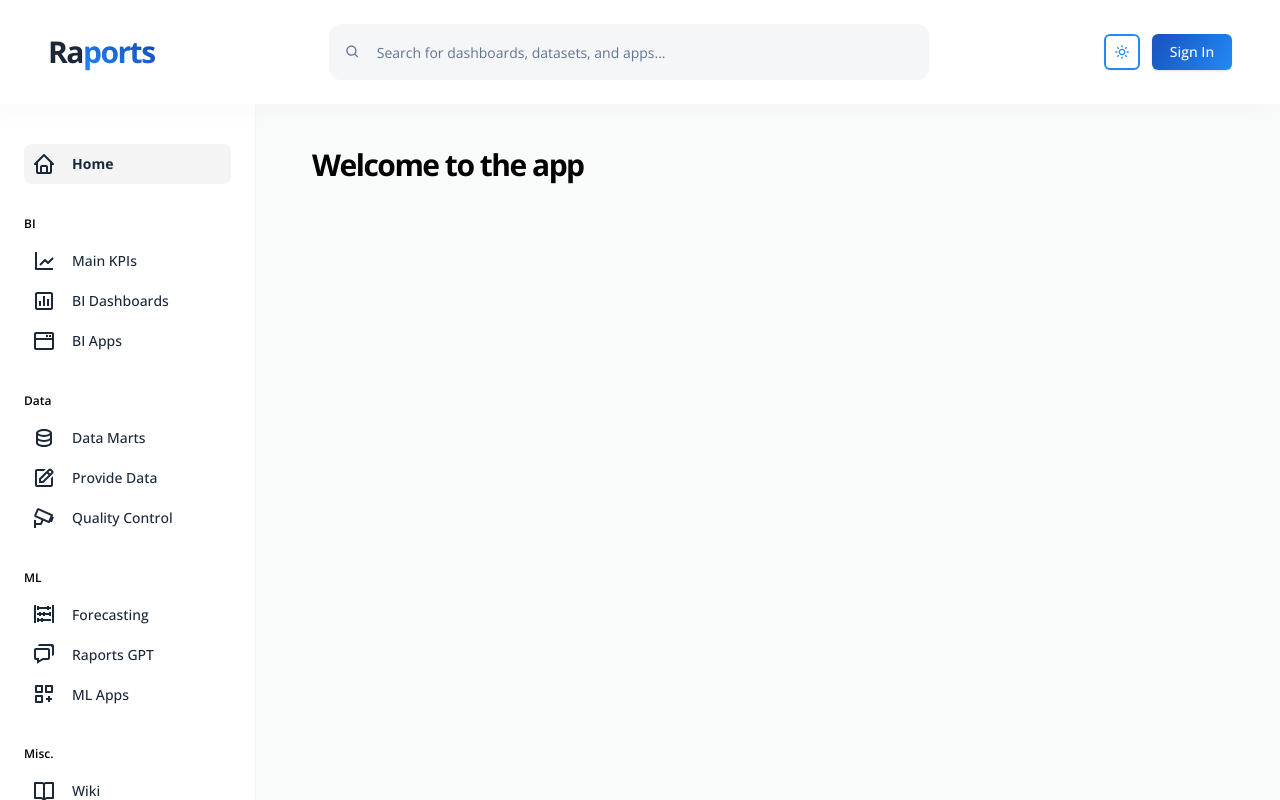
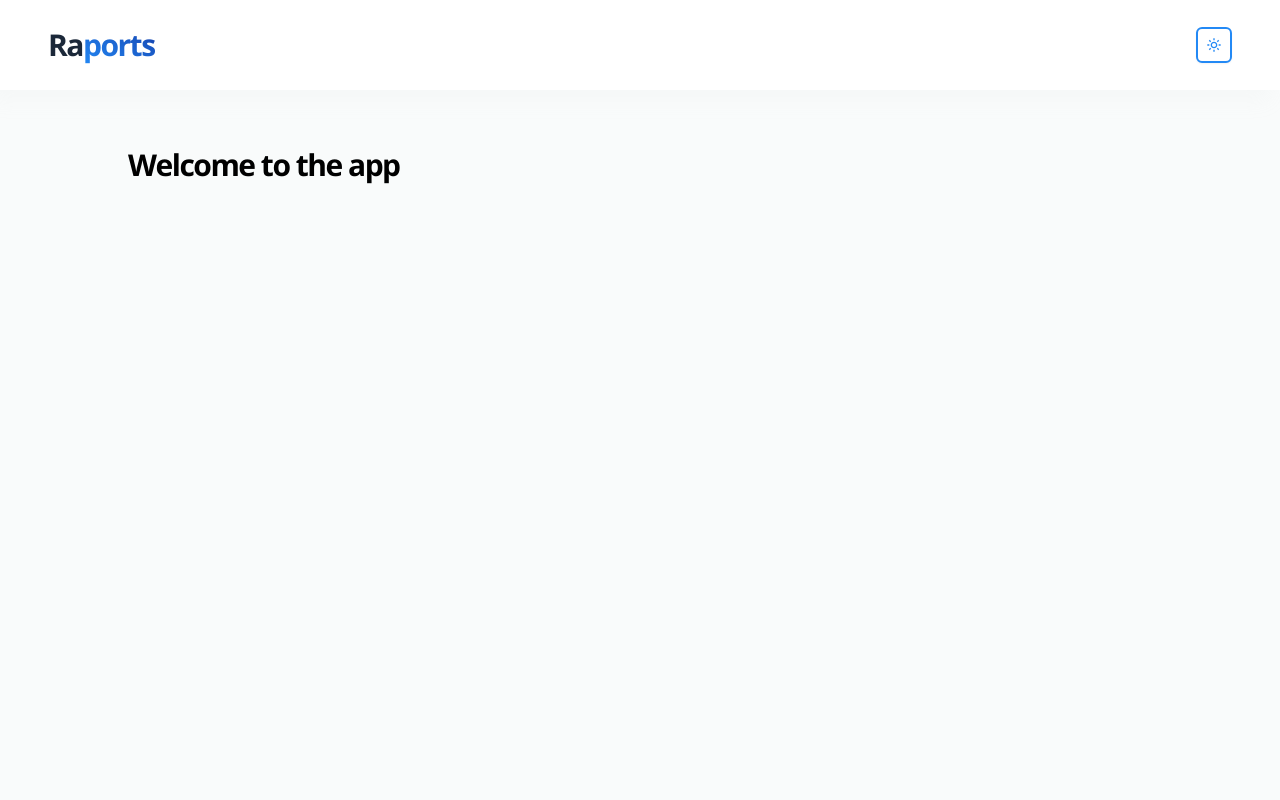
Before and after one commit to raports/raports-data-platform-webapp, a Next.js app: page / in a window 1280 px wide. Built offline with nearby package versions, Linux system fonts and the light colour scheme.

Commit message:
removed sidebar and search and login

```diff
--- a/app/(root)/layout.tsx
+++ b/app/(root)/layout.tsx
@@ -7,7 +7,7 @@ const Layout = ({ children }: { children: React.ReactNode }) => {
     <main className="relative bg-light-900">
       <Navbar />
       <div className="flex">
-        <LeftSidebar />
+        {/* <LeftSidebar /> */}
         <section className="flex min-h-screen flex-1 flex-col background-light850_dark100 px-6 pb-6 pt-36 max-md:pb-14 sm:px-14">
           <div className="mx-auto w-full max-w-5xl">{children}</div>
         </section>
--- a/components/navigation/navbar/index.tsx
+++ b/components/navigation/navbar/index.tsx
@@ -15,10 +15,11 @@ const Navbar = () => {
         </p>
       </Link>
 
-      <GlobalSearch />
+      {/* <GlobalSearch /> */}
 
-      <div className="flex-between gap-3">
-        <Theme />
+      <Theme />
+
+      {/* <div className="flex-between gap-3">
 
         <form
           action={async () => {
@@ -32,7 +33,7 @@ const Navbar = () => {
         </form>
 
         <MobileNavigation />
-      </div>
+      </div> */}
     </nav>
   );
 };
```
